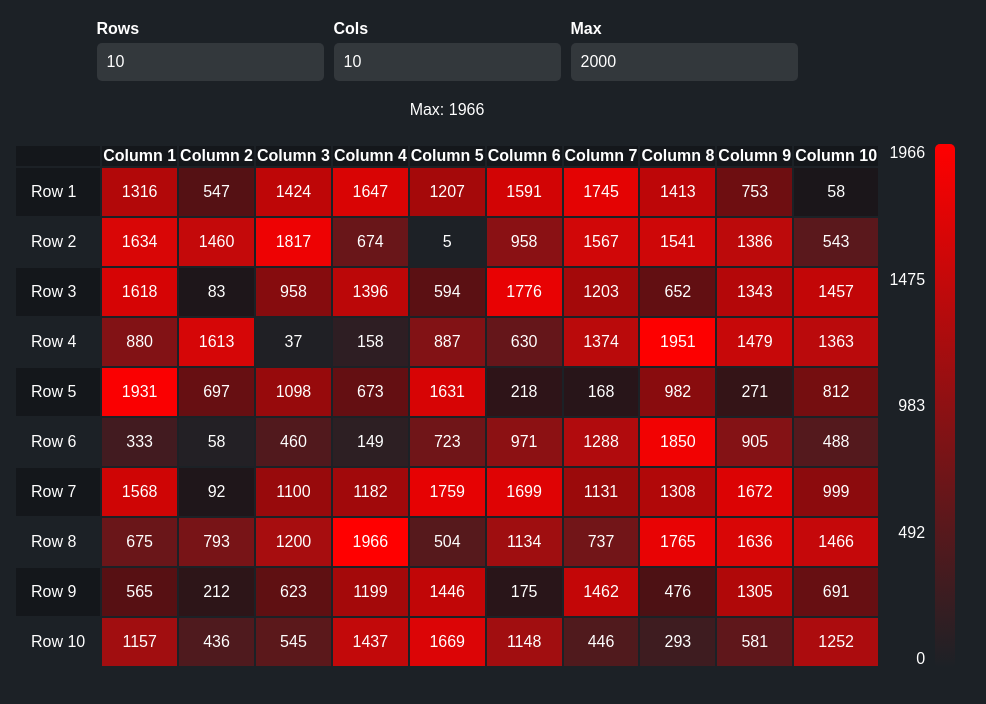
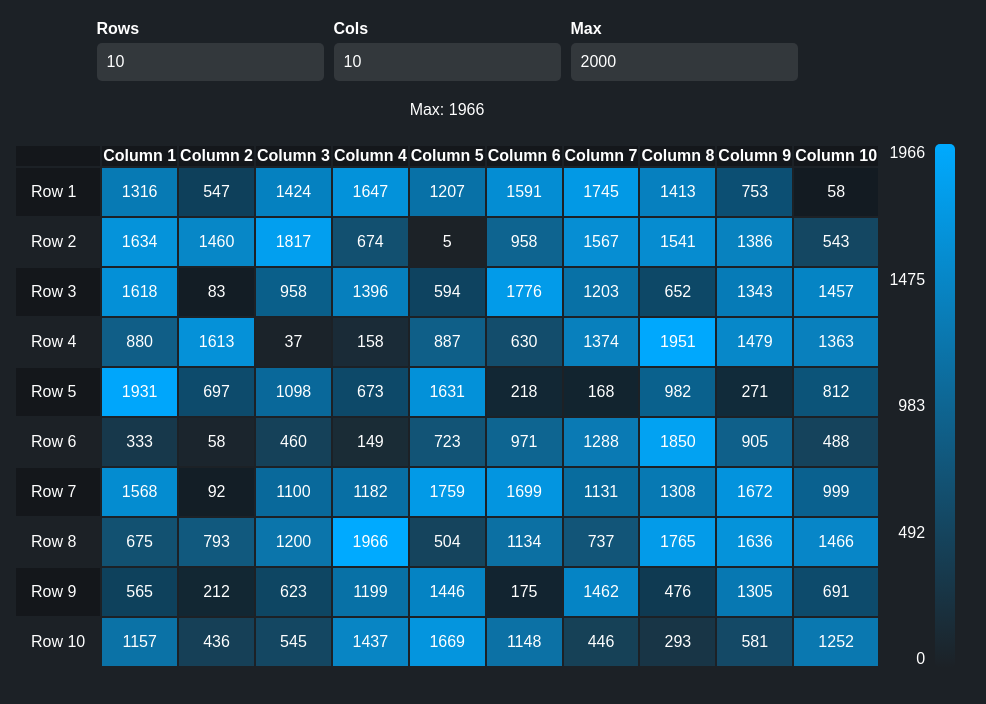
Before and after one commit to jofaval/headless-heatmap, a React (Vite) app: page / in a window 1280 px wide. Shown: the top 704 px of the page, without its empty margins (193-1179 px from the left). Built offline with nearby package versions, Linux system fonts and the light colour scheme.

Commit message:
refactor(examples): easier color usage

```diff
--- a/src/examples/heatmap-table/app.css
+++ b/src/examples/heatmap-table/app.css
@@ -1,4 +1,14 @@
 /* TODO: make it easier to style */
+
+:root {
+  /* RED */
+  --heatmap-cell-color: hsl(0, 100%, 50%);
+  --heatmap-cell-color-hover: hsl(0, 100%, 64%);
+
+  /* BLUE */
+  --heatmap-cell-color: hsl(200, 100%, 50%);
+  --heatmap-cell-color-hover: hsl(200, 100%, 64%);
+}
 
 body {
   background-color: hsl(210, 16%, 13%);
@@ -88,7 +98,11 @@ input {
   width: 20px;
 
   border-radius: 5px;
-  background: linear-gradient(to bottom, red 0%, transparent 100%);
+  background: linear-gradient(
+    to bottom,
+    var(--heatmap-cell-color) 0%,
+    transparent 100%
+  );
 }
 /* .heatmap-bar .gradient.vertical */
 
@@ -138,7 +152,7 @@ tr:nth-child(odd) {
 
 .heatmap-cell__background {
   transition: all 0.2s ease-in-out;
-  background: #ff0000;
+  background: var(--heatmap-cell-color);
 
   position: absolute;
   left: 0;
@@ -150,7 +164,7 @@ tr:nth-child(odd) {
 
 .heatmap-cell:hover .heatmap-cell__background {
   transition: all 0.2s ease-in-out;
-  background: #ff4949;
+  background: var(--heatmap-cell-color-hover);
 }
 
 /* .heatmap-cell::after {
```
